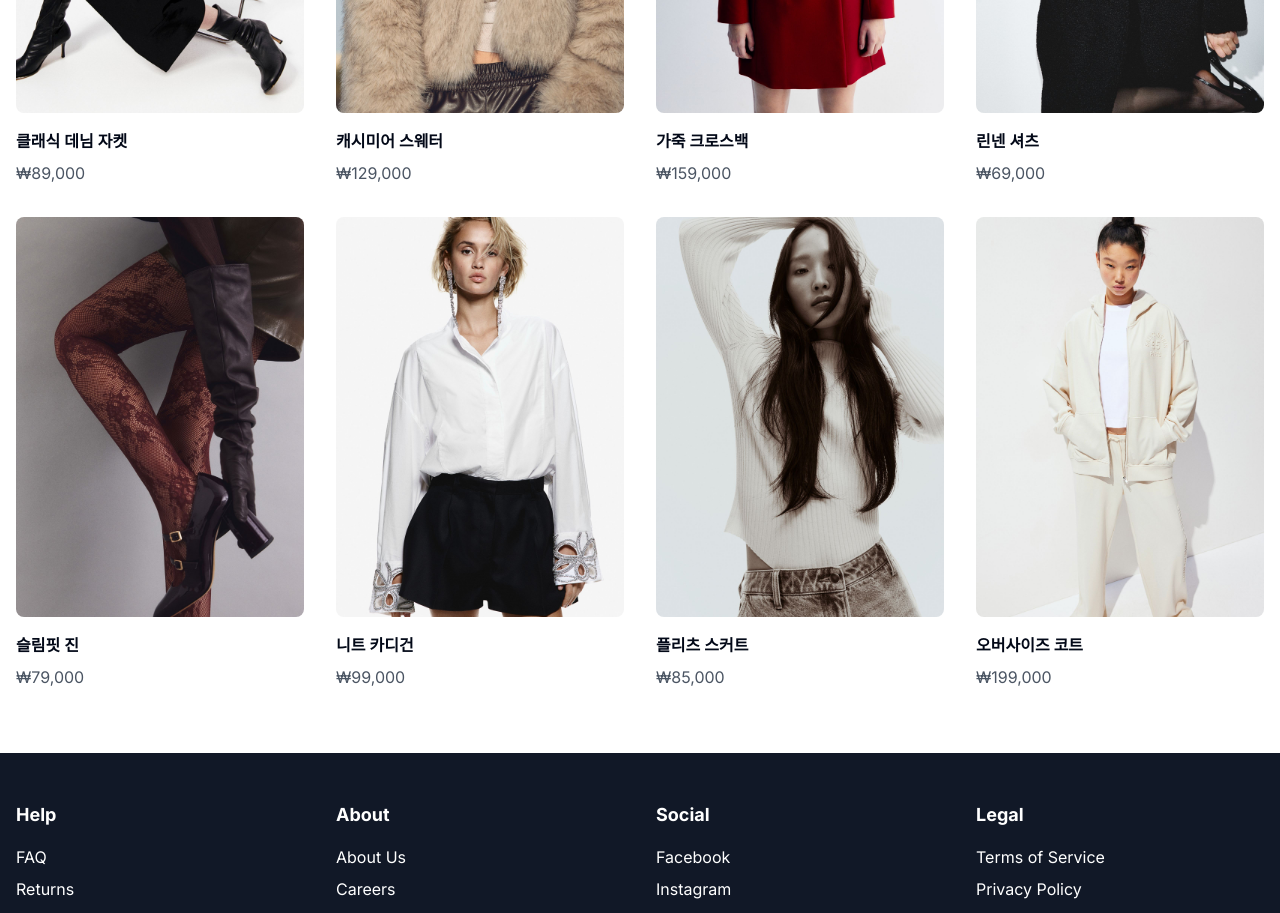
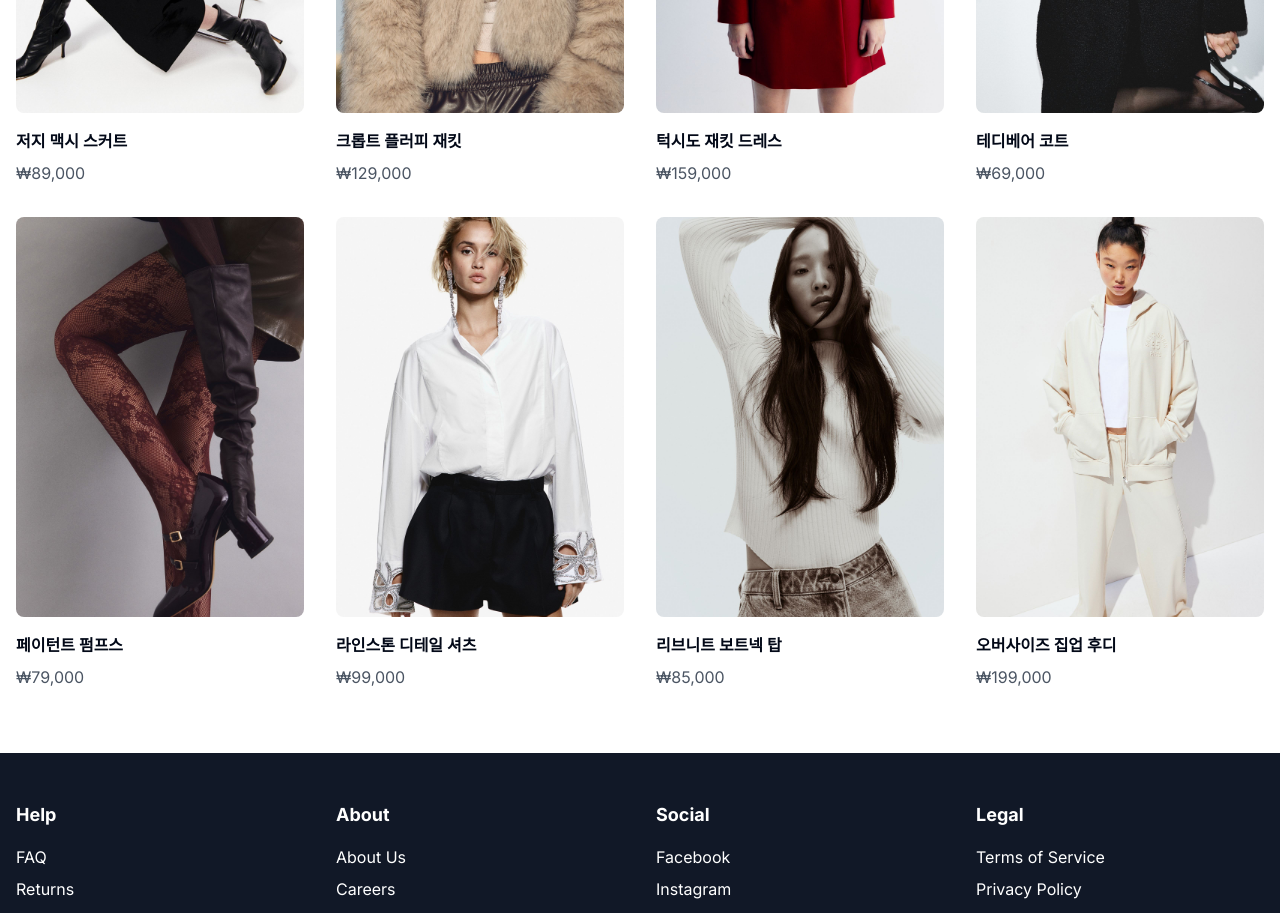
Before and after one commit to P1aymak3r/hallym404, a Next.js app: page / in a window 1280 px wide. Shown: the part 2060-2973 px from the top of the page. Built offline with nearby package versions, Linux system fonts and the light colour scheme.

Commit message:
Update page.tsx

```diff
--- a/app/page.tsx
+++ b/app/page.tsx
@@ -174,14 +174,14 @@ export default function Home() {
           <h2 className="text-3xl font-bold mb-8">New Arrivals</h2>
           <div className="grid grid-cols-2 md:grid-cols-4 gap-8">
             {[
-              { id: 1, name: '클래식 데님 자켓', price: '89,000', image: '/images/n1.jpg' },
-              { id: 2, name: '캐시미어 스웨터', price: '129,000', image: '/images/n2.jpg' },
-              { id: 3, name: '가죽 크로스백', price: '159,000', image: '/images/n3.jpg' },
-              { id: 4, name: '린넨 셔츠', price: '69,000', image: '/images/n4.jpg' },
-              { id: 5, name: '슬림핏 진', price: '79,000', image: '/images/n5.jpg' },
-              { id: 6, name: '니트 카디건', price: '99,000', image: '/images/n6.jpg' },
-              { id: 7, name: '플리츠 스커트', price: '85,000', image: '/images/n7.jpg' },
-              { id: 8, name: '오버사이즈 코트', price: '199,000', image: '/images/n8.jpg' }
+              { id: 1, name: '저지 맥시 스커트', price: '89,000', image: '/images/n1.jpg' },
+              { id: 2, name: '크롭트 플러피 재킷', price: '129,000', image: '/images/n2.jpg' },
+              { id: 3, name: '턱시도 재킷 드레스', price: '159,000', image: '/images/n3.jpg' },
+              { id: 4, name: '테디베어 코트', price: '69,000', image: '/images/n4.jpg' },
+              { id: 5, name: '페이턴트 펌프스', price: '79,000', image: '/images/n5.jpg' },
+              { id: 6, name: '라인스톤 디테일 셔츠', price: '99,000', image: '/images/n6.jpg' },
+              { id: 7, name: '리브니트 보트넥 탑', price: '85,000', image: '/images/n7.jpg' },
+              { id: 8, name: '오버사이즈 집업 후디', price: '199,000', image: '/images/n8.jpg' }
             ].map((product, index) => (
               <div key={product.id} className="group">
                 {index === 0 ? (
```
